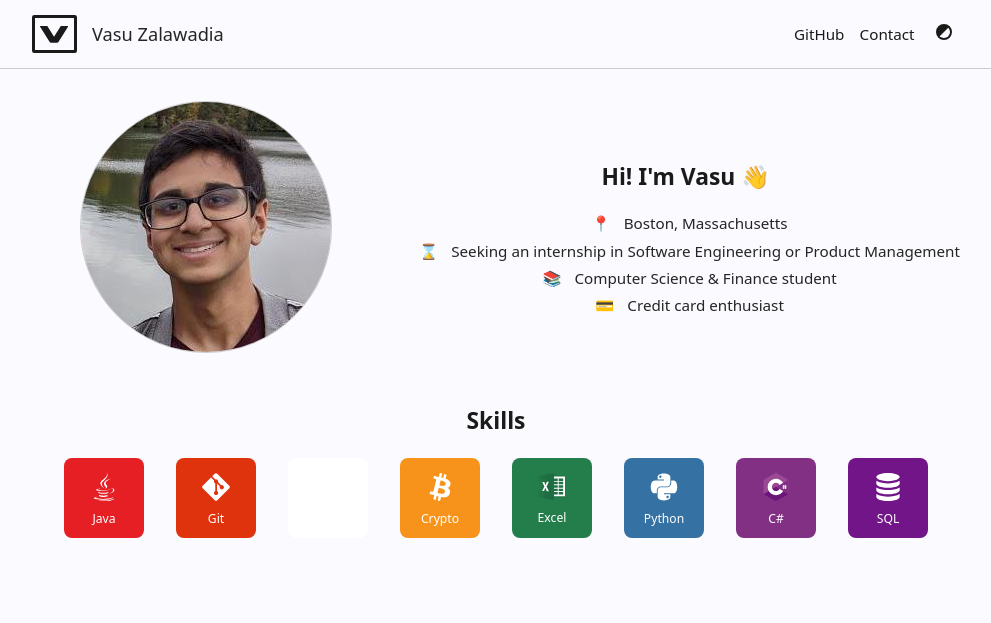
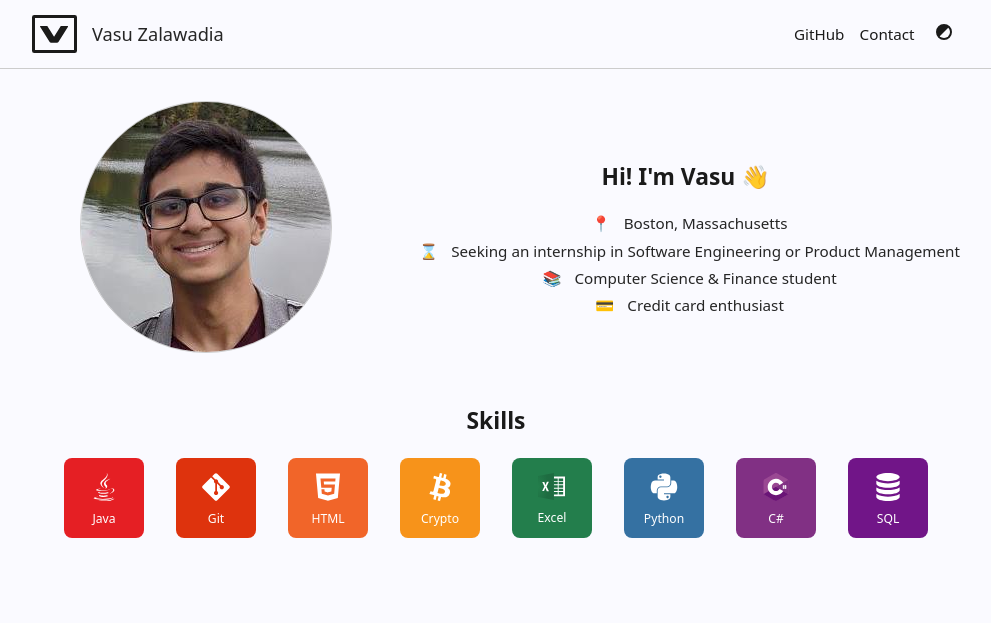
Before and after one commit to vasuz/vasuz, a Jekyll site: the page built from index.html, in a window 1280 px wide. Shown: the top 623 px of the page, without its empty margins (144-1135 px from the left). Built offline with Jekyll 4.4.1, drawn with Linux system fonts in a browser that asks for light colours.

Commit message:
Add HTML color

```diff
--- a/_sass/_icon-colors.scss
+++ b/_sass/_icon-colors.scss
@@ -28,4 +28,7 @@
   &.sql-tech-icon {
     background: #711588;
   }
+  &.html-tech-icon {
+    background: #f16529;
+  }
 }
```
